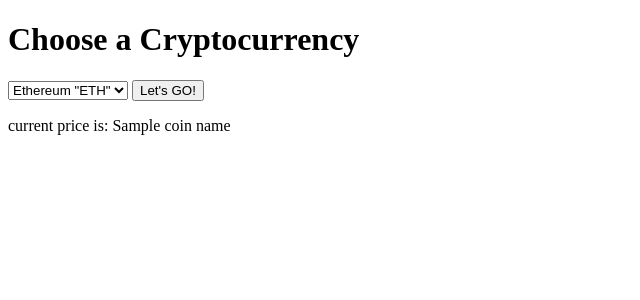
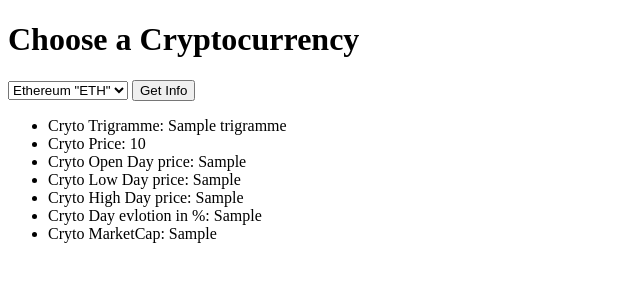
Before and after one commit to SolalVall/crypto_bot, a Flask app: template templates/index.html in a window 1280 px wide. Shown: the top 300 px of the page, without its empty margins (0-640 px from the left). Run offline with Flask 2, Linux system fonts and the light colour scheme; the template is opened without the code that fills it: most values are stand-ins (such as "Sample title", 1, 10 or a date in 2020).

Commit message:
Get more info from api and update coin class

```diff
--- a/app.py
+++ b/app.py
@@ -12,11 +12,20 @@ def index():
     error = None
     if request.method == 'POST':
         coinTrigramme = request.form['cryptoTrigramme']
-        myCoin = Coin(coinTrigramme)
-        urlCoin = myCoin.define_url()
-        r = requests.get(urlCoin)
-        print r.json()
-        return render_template('index.html', coinName=myCoin.coinTrigramme, error=error)
+        apiUrl = 'https://min-api.cryptocompare.com/data/pricemultifull?fsyms=' + coinTrigramme + '&tsyms=EUR'
+        selected_crypto = Coin(coinTrigramme, apiUrl)
+
+        cryptoInfo = requests.get(apiUrl)
+        cryptoInfoJson = cryptoInfo.json()
+        #print cryptoInfoJson
+        selected_crypto.price = cryptoInfoJson['RAW'][coinTrigramme]['EUR']['PRICE']
+        selected_crypto.openDay = cryptoInfoJson['RAW'][coinTrigramme]['EUR']['OPENDAY']
+        selected_crypto.highDay = cryptoInfoJson['RAW'][coinTrigramme]['EUR']['HIGHDAY']
+        selected_crypto.lowDay = cryptoInfoJson['RAW'][coinTrigramme]['EUR']['LOWDAY']
+        selected_crypto.marketCap = cryptoInfoJson['RAW'][coinTrigramme]['EUR']['MKTCAP']
+        selected_crypto.evolutionDay = cryptoInfoJson['RAW'][coinTrigramme]['EUR']['CHANGEPCTDAY']
+
+        return render_template('index.html', selected_crypto=selected_crypto, error=error)
     else:
         return render_template('index.html', error=error)
 
--- a/templates/index.html
+++ b/templates/index.html
@@ -15,9 +15,18 @@
 	 	 <option value="LTC">Litecoin "LTC"</option>
 	 	 <option value="TRX">Tron "TRX"</option>
 		</select>
-		<input type="submit" value="Let's GO!">
+	<input type="submit" value="Get Info">
 	</form>
 
-	<p>current price is: {{ coinName }} </p>
+	<p></p>
+	<ul>
+	  <li>Cryto Trigramme: {{ selected_crypto.trigramme }}</li>
+	  <li>Cryto Price: {{ selected_crypto.price }}</li>
+	  <li>Cryto Open Day price: {{ selected_crypto.openDay }}</li>
+	  <li>Cryto Low Day price: {{ selected_crypto.lowDay }}</li>
+	  <li>Cryto High Day price: {{ selected_crypto.highDay }}</li>
+	  <li>Cryto Day evlotion in %: {{ selected_crypto.evolutionDay }}</li>
+	  <li>Cryto MarketCap: {{ selected_crypto.marketCap }}</li>
+	</ul>
 	</body>
 </html>
```
Also changed, not shown: coin.py (+9 -6 lines).
